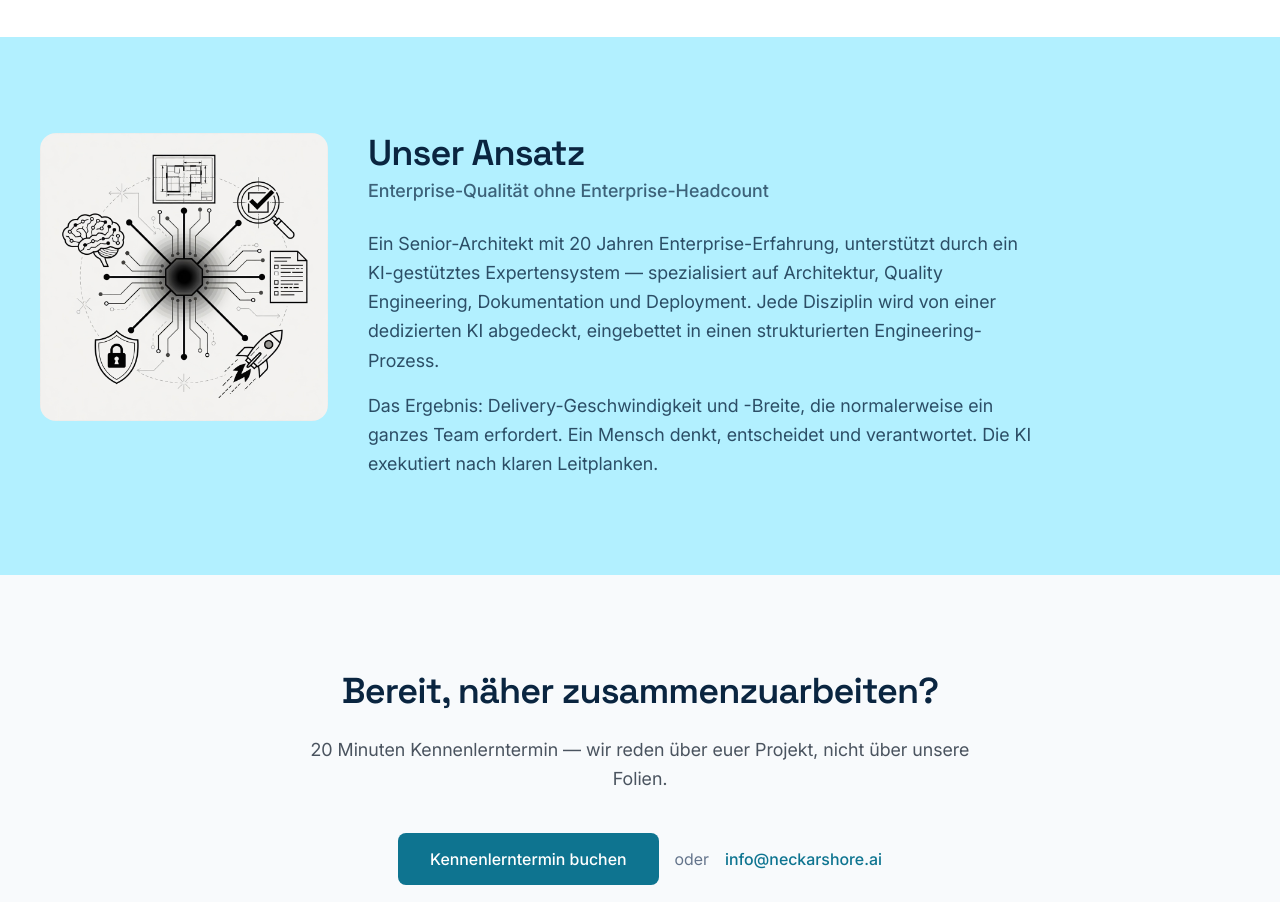
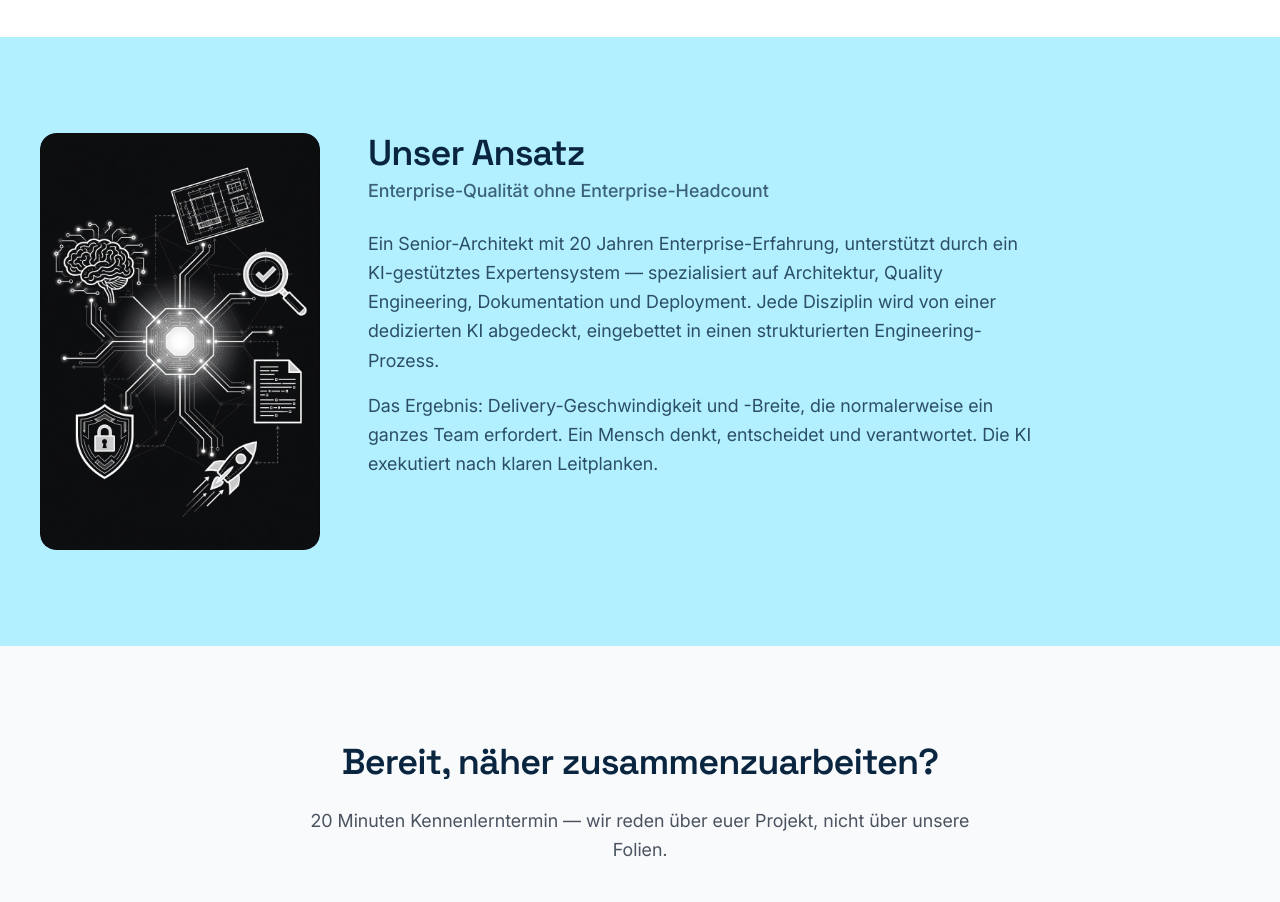
Before and after one commit to neckarshore-websites/neckarshore-website, a Next.js app: page / in a window 1280 px wide. Shown: the part 3260-4162 px from the top of the page. Built offline with nearby package versions, Linux system fonts and the light colour scheme.

Commit message:
fix: use 3:2 expert system image, remove CSS invert, match founder sizing
Same dark image in both light and dark mode — CSS invert produced poor
results. Matches founder photo sizing (288x288, object-cover, rounded-2xl).

Co-Authored-By: Claude Opus 4.6 <noreply@anthropic.com>

```diff
--- a/src/app/page.tsx
+++ b/src/app/page.tsx
@@ -429,13 +429,14 @@ export default function Home() {
         <section className="bg-[#B2F0FF] px-4 py-20 md:px-6 md:py-24 dark:bg-[#1A4D5C]">
           <div className="mx-auto max-w-[1200px]">
             <div className="grid items-start gap-12 md:grid-cols-[280px_1fr]">
-              <div className="mx-auto h-64 w-64 overflow-hidden rounded-2xl md:mx-0 md:h-72 md:w-72">
+              <div className="mx-auto overflow-hidden rounded-2xl md:mx-0">
                 <Image
                   src="/images/neckarshore-ai-expert-system.jpg"
                   alt="KI-Expertensystem von neckarshore.ai — spezialisierte AI-Agenten für Architektur, Quality Engineering, Dokumentation und Deployment"
-                  width={960}
-                  height={960}
-                  className="h-full w-full object-cover dark:invert-0 invert"
+                  width={288}
+                  height={288}
+                  className="rounded-2xl object-cover"
+                  loading="lazy"
                 />
               </div>
 
```
Also changed, not shown: public/images/neckarshore-ai-expert-system.jpg.
